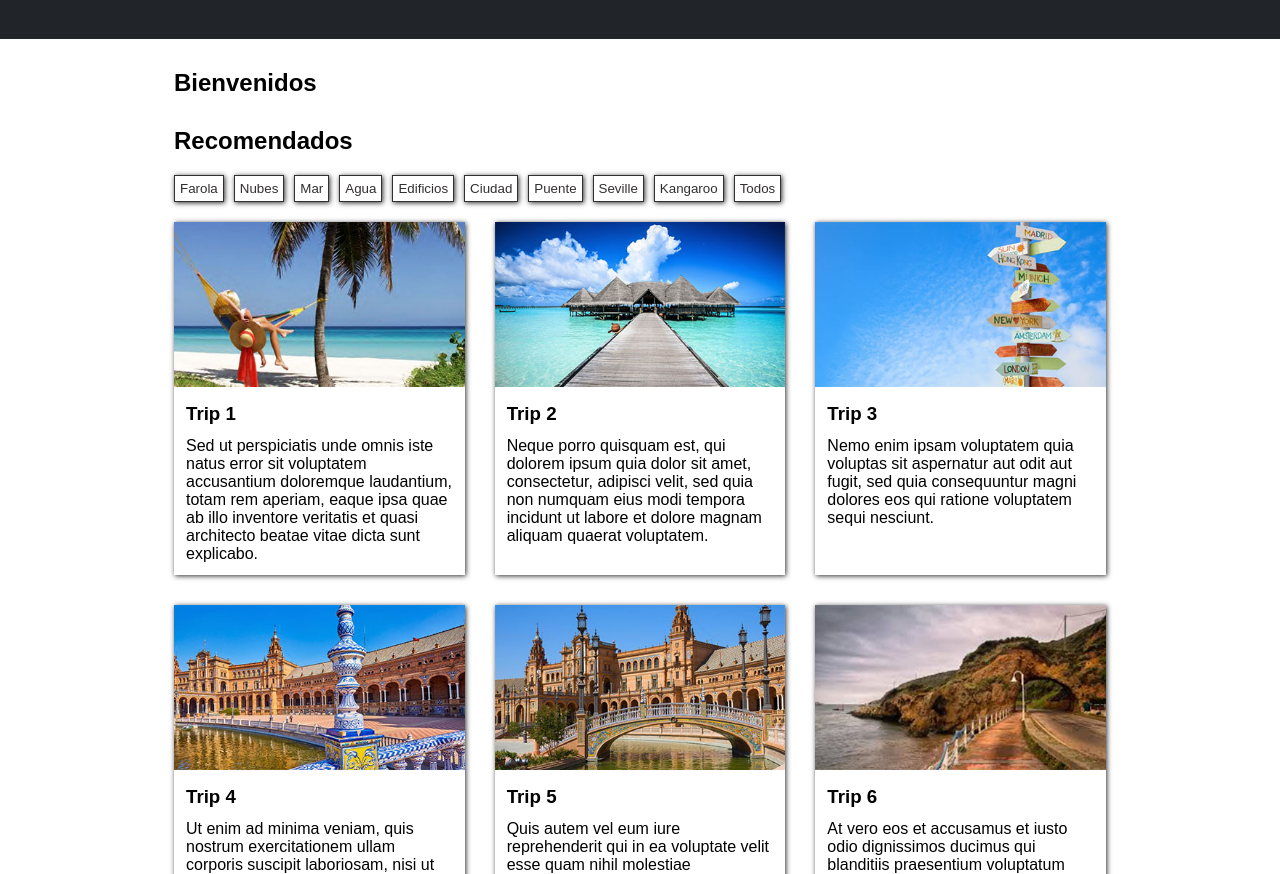
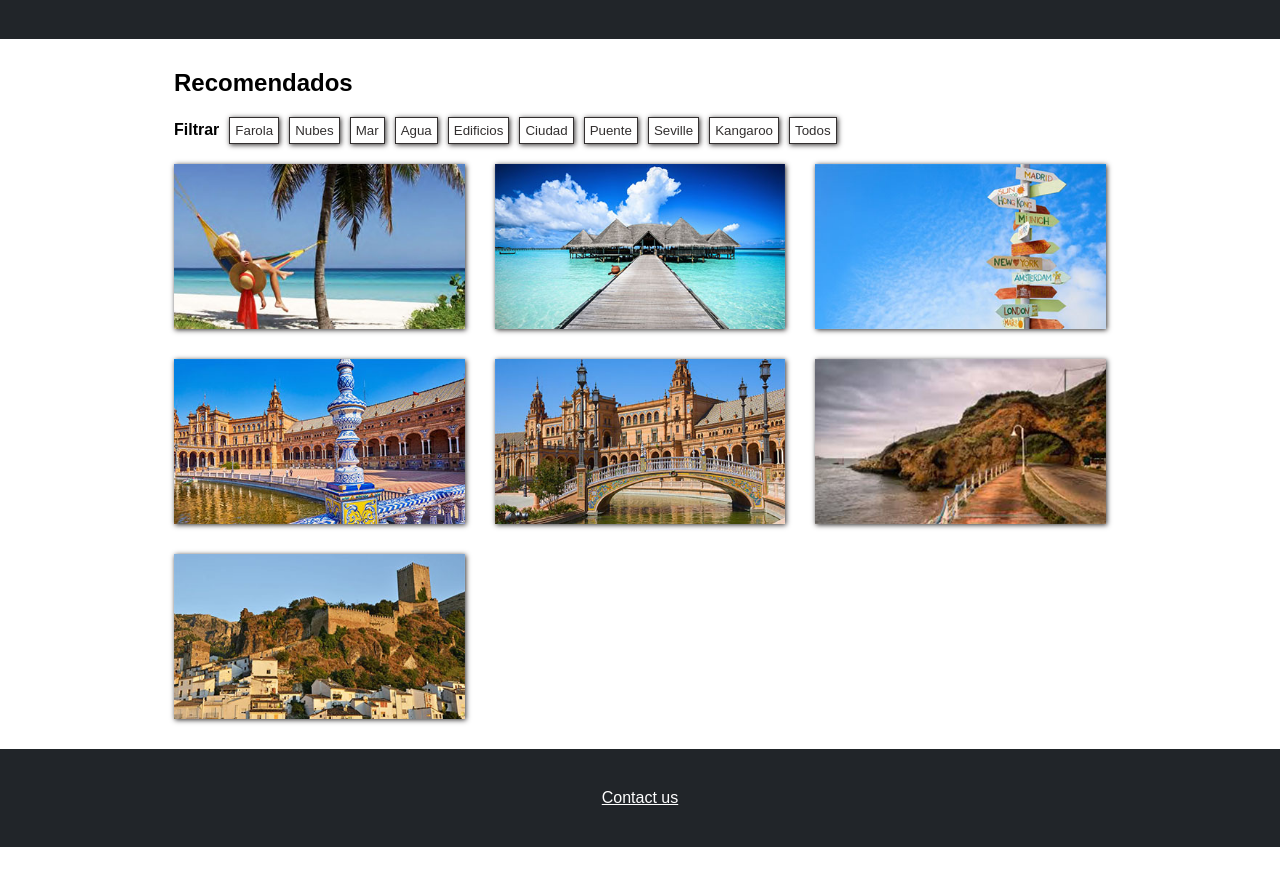
Before and after one commit to dorian-rose/practica_filtro_imagenes, a plain HTML site: page index.html in a window 1280 px wide. Shown: the part 78-952 px from the top of the page. After the commit the page ends 925 px from the top, so only its background shows below. Drawn offline with Linux system fonts and the light colour scheme.

Commit message:
changes to card list, bug fixed with print ´todo´

```diff
--- a/index.html
+++ b/index.html
@@ -12,12 +12,7 @@
       <h1 class="text-centre">PRÁCTICA FILTRO</h1>
     </header>
     <main>
-      <section>
-        <h2>Bienvenidos</h2>
-        <div class="banner-container"><!--iria aqui una foto--></div>
-      </section>
-
-      <section class="recommendations">
+      <section class="Fotos">
         <h2>Recomendados</h2>
         <div id="filter-container"></div>
         <div id="search-result-div"></div>
--- a/main.js
+++ b/main.js
@@ -1,10 +1,7 @@
 //document site variables
 
 const viajes = document.querySelector(".viajes");
-const select = document.querySelector("select");
 const fragment = document.createDocumentFragment();
-const appear = document.querySelector(".appear");
-const close = document.querySelector(".close");
 const filterContainer = document.querySelector("#filter-container");
 const searchResultDiv = document.querySelector("#search-result-div");
 
@@ -13,36 +10,26 @@ const travelImages = [
   {
     url: "viajes-1.jpg",
     text: "hammock on the beach",
-    heading: "Trip 1",
-    para: "Sed ut perspiciatis unde omnis iste natus error sit voluptatem accusantium doloremque laudantium, totam rem aperiam, eaque ipsa quae ab illo inventore veritatis et quasi architecto beatae vitae dicta sunt explicabo. ",
     relatedWords: ["mar", "agua", "cielo"],
   },
   {
     url: "viajes-2.jpg",
     text: "beach huts",
-    heading: "Trip 2",
-    para: "Neque porro quisquam est, qui dolorem ipsum quia dolor sit amet, consectetur, adipisci velit, sed quia non numquam eius modi tempora incidunt ut labore et dolore magnam aliquam quaerat voluptatem. ",
-    relatedWords: ["mar", "agua", "cielo", "nubes"],
+    relatedWords: ["mar", "agua", "cielo", "nubes", "edificios"],
   },
   {
     url: "viajes-3.jpg",
     text: "signs",
-    heading: "Trip 3",
-    para: "Nemo enim ipsam voluptatem quia voluptas sit aspernatur aut odit aut fugit, sed quia consequuntur magni dolores eos qui ratione voluptatem sequi nesciunt.",
     relatedWords: ["nubes", "cielo"],
   },
   {
     url: "viajes-4.jpg",
     text: "Seville",
-    heading: "Trip 4",
-    para: "Ut enim ad minima veniam, quis nostrum exercitationem ullam corporis suscipit laboriosam, nisi ut aliquid ex ea commodi consequatur? ",
     relatedWords: ["seville", "agua", "cielo", "edificios", "ciudad", "puente"],
   },
   {
     url: "viajes-5.jpg",
     text: "bridge in Seville",
-    heading: "Trip 5",
-    para: "Quis autem vel eum iure reprehenderit qui in ea voluptate velit esse quam nihil molestiae consequatur, vel illum qui dolorem eum fugiat quo voluptas nulla pariatur?",
     relatedWords: [
       "seville",
       "agua",
@@ -56,15 +43,11 @@ const travelImages = [
   {
     url: "viajes-6.jpg",
     text: "seaside road",
-    heading: "Trip 6",
-    para: "At vero eos et accusamus et iusto odio dignissimos ducimus qui blanditiis praesentium voluptatum deleniti atque corrupti quos dolores. ",
     relatedWords: ["mar", "agua", "cielo", "puente", "farola", "nubes"],
   },
   {
     url: "viajes-7.jpg",
     text: "Granada",
-    heading: "Trip 7",
-    para: "Et quas molestias excepturi sint occaecati cupiditate non provident, similique sunt in culpa qui officia deserunt mollitia animi, id est laborum et dolorum fuga.",
     relatedWords: ["cielo", "edificios", "ciudad"],
   },
 ];
@@ -92,9 +75,25 @@ document.addEventListener("click", ({ target }) => {
 });
 
 //====FUNCTIONS=====
+//paint original cards
+function makeCard(imageArray) {
+  imageArray.forEach((item) => {
+    //create image, alt, src and title, attach to card container
+    const cardImg = document.createElement("IMG");
+    cardImg.alt = item.text;
+    cardImg.src = `viajes/${item.url}`;
+    cardImg.title = item.text;
+    cardImg.classList.add("card");
+    //store (attache) card container to fragment
+    fragment.append(cardImg);
+  });
+  viajes.append(fragment);
+}
 
 //filter images
 const filter = (id) => {
+  viajes.innerHTML = "";
+  searchResultDiv.innerHTML = "";
   let filteredImages = [];
   if (id == "todos") {
     makeCard(travelImages);
@@ -111,8 +110,6 @@ const filter = (id) => {
 };
 
 const printFilteredCards = (imageArray, id) => {
-  viajes.innerHTML = "";
-  searchResultDiv.innerHTML = "";
   if (imageArray.length > 0) {
     let searchResult = document.createElement("P");
     searchResult.innerHTML = `Su busqueda ha encontrado <strong>${imageArray.length}</strong> imagenes de <strong>${id}</strong>`;
@@ -127,6 +124,8 @@ const printFilteredCards = (imageArray, id) => {
 
 //make filter buttons
 const makeFilterButtons = () => {
+  const filterTitle = document.createElement("H4");
+  filterTitle.textContent = "Filtrar";
   relatedWords.forEach((word) => {
     const filterButton = document.createElement("BUTTON");
     filterButton.textContent = word;
@@ -134,33 +133,8 @@ const makeFilterButtons = () => {
     filterButton.classList.add("filter");
     fragment.append(filterButton);
   });
-  filterContainer.append(fragment);
+  filterContainer.append(filterTitle, fragment);
 };
-
-//paint cards
-function makeCard(imageArray) {
-  console.log(imageArray);
-  imageArray.forEach((item) => {
-    //create card container and add a class to it
-    const cardContainer = document.createElement("ARTICLE");
-    cardContainer.classList.add("card");
-    //create image, alt, src and title, attach to card container
-    const cardImg = document.createElement("IMG");
-    cardImg.alt = item.text;
-    cardImg.src = `viajes/${item.url}`;
-    cardImg.title = item.text;
-    //create a h3 and text content for it, and attach to card body div
-    const cardTitle = document.createElement("h3");
-    cardTitle.textContent = item.heading;
-    //create a para, text content for it, and attach to card body
-    const cardPara = document.createElement("p");
-    cardPara.textContent = item.para;
-    cardContainer.append(cardImg, cardTitle, cardPara);
-    //store (attache) card container to fragment
-    fragment.append(cardContainer);
-  });
-  viajes.append(fragment);
-}
 
 // start: call functions on document load
 document.addEventListener("DOMContentLoaded", () => {
--- a/style.css
+++ b/style.css
@@ -33,6 +33,10 @@ main {
 #filter-container {
   margin: 20px 0;
 }
+#filter-container h4 {
+  display: inline;
+  margin-right: 10px;
+}
 #filter-container button {
   margin-right: 10px;
   padding: 5px;
@@ -63,7 +67,7 @@ section {
   margin: var(--gap);
 }
 
-article.card {
+.card {
   box-shadow: 1px 1px 5px var(--medium);
 }
 
```
